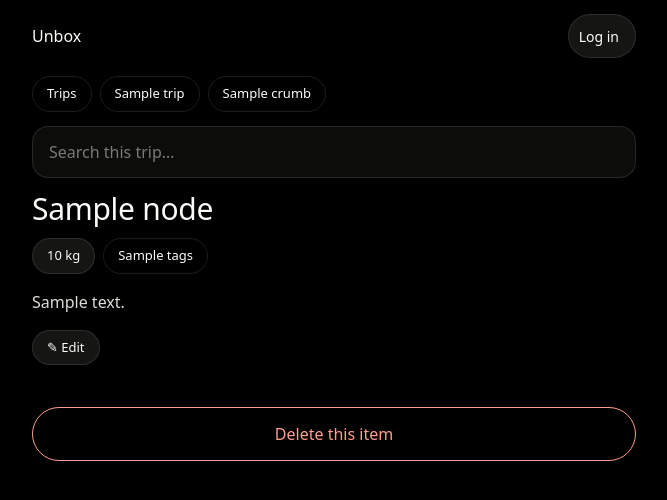
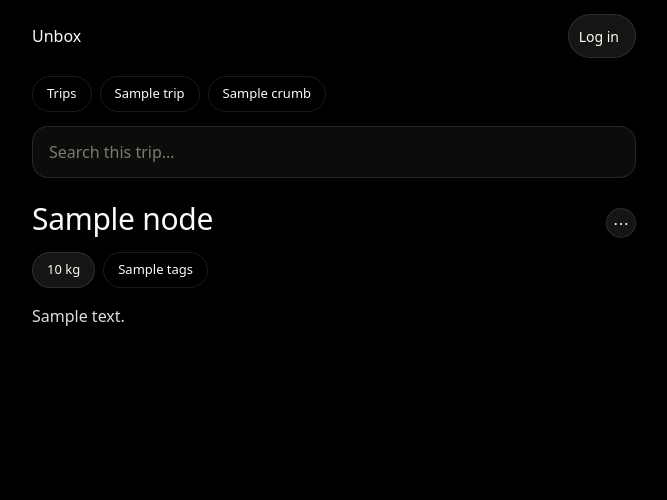
Before and after one commit to mitaalisingh/unbox, a Flask app: template templates/auth/trip.html in a window 1280 px wide. Shown: the top 500 px of the page, without its empty margins (306-973 px from the left). Run offline with Flask 3, Linux system fonts and the light colour scheme; the template is opened without the code that fills it: most values are stand-ins (such as "Sample title", 1, 10 or a date in 2020).

Commit message:
Corner menus for trip, box and item actions; trip settings page; new sub storage returns to the trip

```diff
--- a/static/style.css
+++ b/static/style.css
@@ -183,3 +183,8 @@ a.primary-link{display:flex;align-items:center;justify-content:center;padding:15
 .movedlg::backdrop{background:rgba(0,0,0,.7)}
 .movedlg p{margin:0 0 16px;font-size:17px}
 .movedlg .row{display:flex;gap:10px;justify-content:flex-end}
+
+.titlerow{display:flex;justify-content:space-between;align-items:flex-start;gap:10px}
+.titlerow h1{flex:1;min-width:0}
+.more.inline{position:relative;top:auto;right:auto;margin-top:20px;flex:none}
+a.menuitem{text-decoration:none}
--- a/templates/auth/add_storage.html
+++ b/templates/auth/add_storage.html
@@ -7,11 +7,12 @@
   <a class="chip" href="{{ url_for('add_choose', tid=trip.id, box=box.id if box else None) }}">Back</a>
 </div>
 <h1>Name your sub storage</h1>
-<p class="lead">For example “Kitchen box”, “Blue bag” or “Desk drawer”. You'll add what's inside next.</p>
+<p class="lead">For example “Kitchen box”, “Blue bag” or “Desk drawer”. You can drag items onto it afterwards, or add items to it straight away.</p>
 <form method="post" class="glass addbox" style="margin-top:14px">
   <input type="hidden" name="csrf" value="{{ csrf_token() }}">
   <input type="hidden" name="box" value="{{ box.id if box else '' }}">
   <label>Name <input name="name" required maxlength="80" placeholder="e.g. Kitchen box" autocomplete="off" autofocus></label>
-  <button class="primary compact" type="submit">Create and add items</button>
+  <button class="primary compact" type="submit">Create</button>
+  <button class="chip" type="submit" name="next" value="items" style="display:block;margin:10px auto 0">Create and add items to it</button>
 </form>
 {% endblock %}
--- a/templates/auth/trip.html
+++ b/templates/auth/trip.html
@@ -15,24 +15,44 @@
 {% if node and not node.is_box %}
   {# ---- one item ---- #}
   {% if urls.get(node.photo_path) %}<img class="hero" src="{{ urls[node.photo_path] }}" alt="{{ node.name }}">{% endif %}
-  <h1>{{ node.name }}</h1>
+  <div class="titlerow"><h1>{{ node.name }}</h1>
+  <details class="more inline">
+    <summary aria-label="More options">⋯</summary>
+    <div class="menu">
+      <a class="menuitem" href="{{ url_for('edit_node', tid=trip.id, nid=node.id) }}">Edit</a>
+      <form method="post" action="{{ url_for('delete_node', tid=trip.id, nid=node.id) }}" onsubmit="return confirm('Delete {{ node.name|e }} for good?')">
+        <input type="hidden" name="csrf" value="{{ csrf_token() }}"><button class="menuitem danger-text" type="submit">Delete this item</button></form>
+    </div>
+  </details></div>
   <div class="chips">
     {% if node.weight_kg is not none %}<span class="chip solid">{{ node.weight_kg }} kg</span>{% endif %}
     {% if node.tags %}<span class="chip">{{ node.tags }}</span>{% endif %}
   </div>
   {% if node.description %}<p class="lead">{{ node.description }}</p>{% endif %}
-  <p><a class="chip solid" href="{{ url_for('edit_node', tid=trip.id, nid=node.id) }}">✎ Edit</a></p>
 {% else %}
   {# ---- the trip's top level, or one box ---- #}
   {% if node and urls.get(node.photo_path) %}<img class="hero" src="{{ urls[node.photo_path] }}" alt="{{ node.name }}">{% endif %}
-  <h1>{{ node.name if node else trip.name }}</h1>
+  <div class="titlerow"><h1>{{ node.name if node else trip.name }}</h1>
+  <details class="more inline">
+    <summary aria-label="More options">⋯</summary>
+    <div class="menu">
+    {% if node %}
+      <a class="menuitem" href="{{ url_for('edit_node', tid=trip.id, nid=node.id) }}">Edit this box</a>
+      <form method="post" action="{{ url_for('delete_node', tid=trip.id, nid=node.id) }}" onsubmit="return confirm('Delete {{ node.name|e }} and everything inside it for good?')">
+        <input type="hidden" name="csrf" value="{{ csrf_token() }}"><button class="menuitem danger-text" type="submit">Delete this box</button></form>
+    {% else %}
+      <a class="menuitem" href="{{ url_for('trip_settings', tid=trip.id) }}#rename">Rename trip</a>
+      <a class="menuitem" href="{{ url_for('trip_settings', tid=trip.id) }}#share">Viewer password</a>
+      <a class="menuitem" href="{{ url_for('labels', tid=trip.id) }}">Print QR labels</a>
+    {% endif %}
+    </div>
+  </details></div>
   <div class="chips">
     <span class="chip solid">{{ total_items }} item{{ '' if total_items == 1 else 's' }}{% if boxes %} · {{ boxes|length }} box{{ '' if boxes|length == 1 else 'es' }} here{% endif %}</span>
     {% if total_kg %}<span class="chip solid">{{ total_kg }} kg known</span>{% endif %}
     {% if node and node.weight_kg is not none %}<span class="chip">box: {{ node.weight_kg }} kg</span>{% endif %}
   </div>
   {% if node and node.description %}<p class="lead">{{ node.description }}</p>{% endif %}
-  {% if node %}<p><a class="chip solid" href="{{ url_for('edit_node', tid=trip.id, nid=node.id) }}">✎ Edit this box</a></p>{% endif %}
 
   {% if boxes %}
   <ul class="stack">
@@ -56,35 +76,7 @@
 
 {% endif %}
 
-{% if not node %}
-<details class="glass addbox">
-  <summary>🔑 Share with a viewer password</summary>
-  <p class="muted small">{% if trip.viewer_pw_set_at %}A viewer password is set. Anyone with it can look at everything in this trip (they can't change anything).{% else %}Not shared yet. Set a password, print the QR labels, and whoever you give the password to can scan a box and see what's inside, without an account.{% endif %}</p>
-  <form method="post" action="{{ url_for('set_viewer_password', tid=trip.id) }}">
-    <input type="hidden" name="csrf" value="{{ csrf_token() }}">
-    <label>{{ 'New viewer password' if trip.viewer_pw_set_at else 'Viewer password' }} (6 or more characters) <input type="password" name="password" minlength="6" maxlength="100" autocomplete="new-password"></label>
-    <button class="primary" type="submit">{{ 'Change password' if trip.viewer_pw_set_at else 'Set password' }}</button>
-    {% if trip.viewer_pw_set_at %}<button class="danger" type="submit" name="remove" value="1" formnovalidate onclick="return confirm('Turn sharing off? Scanning a label will show nothing.')">Turn sharing off</button>{% endif %}
-  </form>
-</details>
-<p><a class="chip solid" href="{{ url_for('labels', tid=trip.id) }}">🏷 Print QR labels</a></p>
 
-<details class="glass addbox">
-  <summary>Rename this trip</summary>
-  <form method="post" action="{{ url_for('rename_trip', tid=trip.id) }}">
-    <input type="hidden" name="csrf" value="{{ csrf_token() }}">
-    <label>Trip name <input name="name" value="{{ trip.name }}" required maxlength="80" autocomplete="off"></label>
-    <button class="primary" type="submit">Save name</button>
-  </form>
-</details>
-{% endif %}
-
-{% if node %}
-<form method="post" action="{{ url_for('delete_node', tid=trip.id, nid=node.id) }}" onsubmit="return confirm('Delete {{ node.name|e }}{{ ' and everything inside it' if node.is_box }} for good?')">
-  <input type="hidden" name="csrf" value="{{ csrf_token() }}">
-  <button class="danger" type="submit">Delete {{ 'this box and everything in it' if node.is_box else 'this item' }}</button>
-</form>
-{% endif %}
 
 {% if boxes and items %}
 <dialog id="movedlg" class="movedlg">
```
Also changed, not shown: templates/auth/trip_settings.html (added, +30 -0 lines), tests/test_webapp.py (+19 -5 lines), webapp.py (+16 -4 lines).
